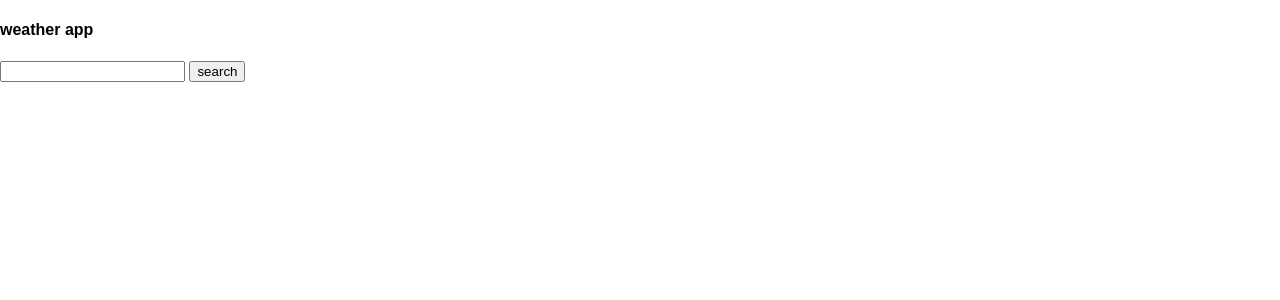
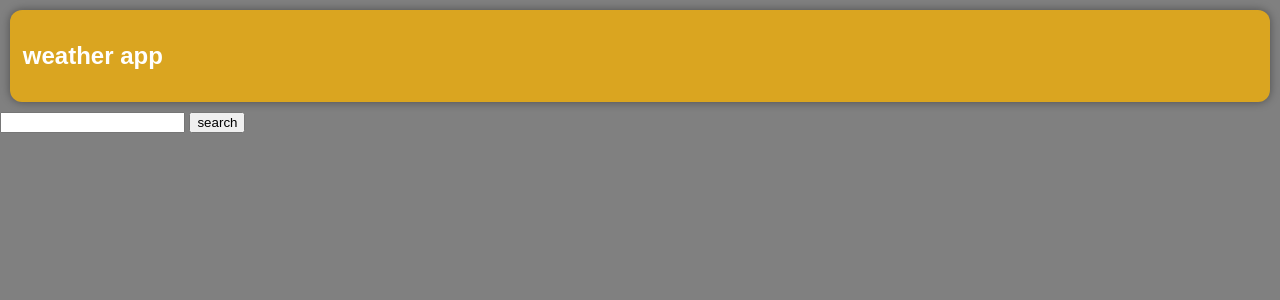
Before and after one commit to thread101/flask-dashboard, a Flask app: page / in a window 1280 px wide. Shown: the top 300 px of the page. Run offline with Flask 3, Linux system fonts and the light colour scheme.

Commit message:
simple ui

```diff
--- a/static/styles.css
+++ b/static/styles.css
@@ -1,4 +1,20 @@
 html, body {
-    margin: auto;
     font-family: Arial, Helvetica, sans-serif;
+    margin: 0;
+    background-color: grey;
 }
+
+header {
+    background-color: goldenrod;
+    min-height: 10vh;
+    color: white;
+    margin: 10px;
+    box-shadow: 0 0 10px rgba(0, 0, 0, 0.4);
+    border-radius: 12px;
+    align-content: center;
+    font-size: x-large;
+}
+
+header h4 {
+    margin-left: 1vw;
+}
```
